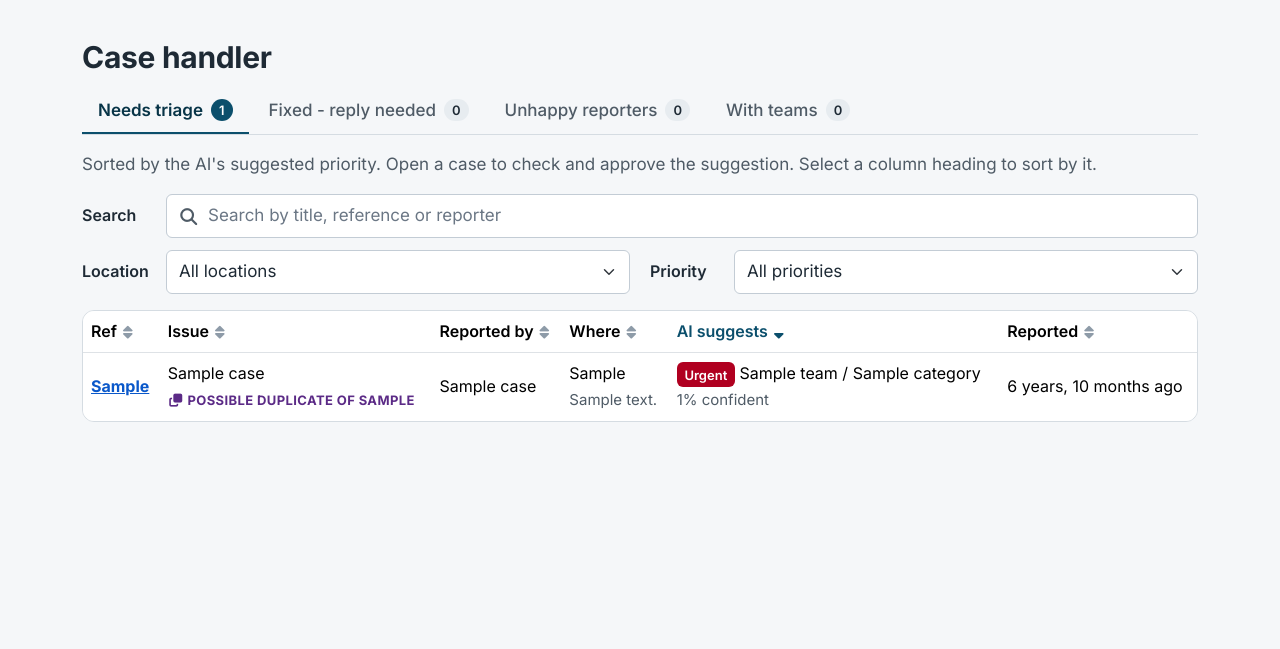
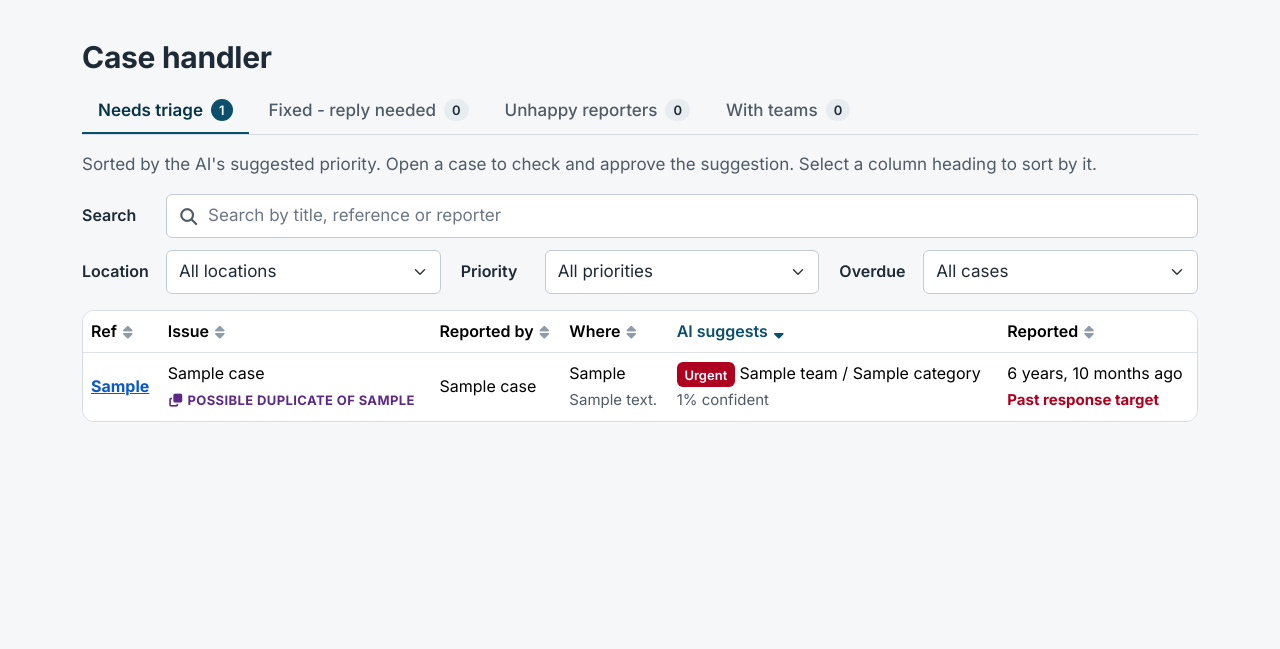
Before and after one commit to ctr-code/fix-it-at-work, a Django app: page /triage/ in a window 1280 px wide. Shown: the part 65-714 px from the top of the page. Run offline with Django 5.2, Linux system fonts and the light colour scheme; a user stored in the database is signed in; tables that the repository leaves empty hold one stand-in row (values such as "Sample post"); some libraries are stand-ins or nearby versions.

Commit message:
Filter the Case queue by overdue
Needs triage and With teams get an Overdue filter. In Needs triage it
means past the response target, and those reports are marked "Past
response target". The dashboard's Slow triage uses the same check.

Co-Authored-By: Claude Opus 5.5 <noreply@anthropic.com>

```diff
--- a/cases/templates/cases/triage_queue.html
+++ b/cases/templates/cases/triage_queue.html
@@ -37,7 +37,7 @@ when the text shown isn't what should be sorted (priorities, dates, scores).
     <div class="tab-pane fade show active" id="triage" role="tabpanel" aria-labelledby="tab-triage" tabindex="0">
     <p class="text-muted">Sorted by the AI's suggested priority. Open a case to check and approve the suggestion. Select a column heading to sort by it.</p>
     {% if new_cases %}
-    {# Filters rows by location and the AI's suggested priority; both must match (static/js/table-filter.js). Shown by the script. #}
+    {# Filters rows by location, the AI's suggested priority and the response target; all must match (static/js/table-filter.js). Shown by the script. #}
     <div class="sort-bar" data-row-filter-bar hidden>
         <div class="sort-bar-field sort-bar-search">
             <label for="triage-search" class="sort-bar-label">Search</label>
@@ -61,6 +61,15 @@ when the text shown isn't what should be sorted (priorities, dates, scores).
                 {% for rank, label in triage_priorities %}<option value="{{ rank }}">{{ label }}</option>{% endfor %}
             </select>
         </div>
+        {# "Overdue" here means past the response target: the reporter should have heard from a person by now #}
+        <div class="sort-bar-field">
+            <label for="triage-overdue" class="sort-bar-label">Overdue</label>
+            <select id="triage-overdue" class="form-select" data-filter-rows="#triage tbody" data-filter-key="overdue">
+                <option value="">All cases</option>
+                <option value="1">Past response target</option>
+                <option value="0">Within response target</option>
+            </select>
+        </div>
     </div>
     {% endif %}
     <div class="table-responsive panel p-0">
@@ -76,13 +85,13 @@ when the text shown isn't what should be sorted (priorities, dates, scores).
             </tr></thead>
             <tbody>
             {% for c in new_cases %}
-            <tr data-title="{{ c.title }}" data-ref="{{ c.reference }}" data-reporter="{{ c.reporter_name }}" data-priority="{% include 'cases/_priority_rank.html' with p=c.ai_priority %}" data-building="{{ c.building }}">
+            <tr data-title="{{ c.title }}" data-ref="{{ c.reference }}" data-reporter="{{ c.reporter_name }}" data-priority="{% include 'cases/_priority_rank.html' with p=c.ai_priority %}" data-building="{{ c.building }}" data-overdue="{{ c.past_target|yesno:'1,0' }}">
                 <td><a href="{% url 'triage_case' c.reference %}" class="fw-bold">{{ c.reference }}</a></td>
                 <td data-label="Issue" data-sort-value="{{ c.title }}">{{ c.title }}{% if c.ai_duplicate_candidate %}<br><span class="small ai-label"><i class="fa-solid fa-clone" aria-hidden="true"></i> Possible duplicate of {{ c.ai_duplicate_candidate.reference }}</span>{% endif %}</td>
                 <td data-label="Reported by" data-sort-value="{{ c.reporter_name }}">{{ c.reporter_name|default:"-" }}</td>
                 <td data-label="Where" data-sort-value="{{ c.building }} {{ c.location_detail }}">{{ c.building }}<br><span class="small text-muted">{{ c.location_detail }}</span></td>
                 <td data-label="AI suggests" data-sort-value="{% include 'cases/_priority_rank.html' with p=c.ai_priority %}">{% include "cases/_pri.html" with p=c.ai_priority %} {% if c.ai_category %}{{ c.ai_category.default_team }} / {{ c.ai_category }}{% else %}No suggestion{% endif %}<br><span class="small text-muted">{{ c.ai_confidence }}% confident</span></td>
-                <td data-label="Reported" data-sort-value="{{ c.date_reported|date:'c' }}"><time datetime="{{ c.date_reported|date:'c' }}">{{ c.date_reported|timesince }} ago</time></td>
+                <td data-label="Reported" data-sort-value="{{ c.date_reported|date:'c' }}"><time datetime="{{ c.date_reported|date:'c' }}">{{ c.date_reported|timesince }} ago</time>{% if c.past_target %}<br><span class="small overdue">Past response target</span>{% endif %}</td>
             </tr>
             {% empty %}<tr><td colspan="6" class="p-3">Nothing waiting. Nice.</td></tr>{% endfor %}
             </tbody>
@@ -192,7 +201,7 @@ when the text shown isn't what should be sorted (priorities, dates, scores).
     <div class="tab-pane fade" id="teams" role="tabpanel" aria-labelledby="tab-teams" tabindex="0">
     <p class="text-muted">Assigned to a team and not fixed yet, soonest due first.</p>
     {% if in_flight %}
-    {# Priority, team and officer filters; all must match (static/js/table-filter.js). Shown by the script. #}
+    {# Priority, team, officer and overdue filters; all must match (static/js/table-filter.js). Shown by the script. #}
     <div class="sort-bar" data-row-filter-bar hidden>
         <div class="sort-bar-field sort-bar-search">
             <label for="teams-search" class="sort-bar-label">Search</label>
@@ -224,6 +233,14 @@ when the text shown isn't what should be sorted (priorities, dates, scores).
                 {% for o in teams_officers %}<option value="{{ o }}">{{ o }}</option>{% endfor %}
             </select>
         </div>
+        <div class="sort-bar-field">
+            <label for="teams-overdue" class="sort-bar-label">Overdue</label>
+            <select id="teams-overdue" class="form-select" data-filter-rows="#teams tbody" data-filter-key="overdue">
+                <option value="">All cases</option>
+                <option value="1">Overdue only</option>
+                <option value="0">Not overdue</option>
+            </select>
+        </div>
     </div>
     {% endif %}
     <div class="table-responsive panel p-0">
@@ -239,7 +256,7 @@ when the text shown isn't what should be sorted (priorities, dates, scores).
             </tr></thead>
             <tbody>
             {% for c in in_flight %}
-            <tr data-title="{{ c.title }}" data-ref="{{ c.reference }}" data-reporter="{{ c.reporter_name }}" data-priority="{% include 'cases/_priority_rank.html' with p=c.priority %}" data-team="{{ c.assigned_team.name|default:'' }}" data-officer="{{ c.assigned_officer.name|default:'-' }}"><td><a href="{% url 'case_detail' c.reference %}">{{ c.reference }}</a></td><td data-label="Issue">{{ c.title }}</td><td data-label="Reported by" data-sort-value="{{ c.reporter_name }}">{{ c.reporter_name|default:"-" }}</td><td data-label="Priority" data-sort-value="{% include 'cases/_priority_rank.html' with p=c.priority %}">{% include "cases/_pri.html" with p=c.priority %}</td>
+            <tr data-title="{{ c.title }}" data-ref="{{ c.reference }}" data-reporter="{{ c.reporter_name }}" data-priority="{% include 'cases/_priority_rank.html' with p=c.priority %}" data-team="{{ c.assigned_team.name|default:'' }}" data-officer="{{ c.assigned_officer.name|default:'-' }}" data-overdue="{{ c.is_overdue|yesno:'1,0' }}"><td><a href="{% url 'case_detail' c.reference %}">{{ c.reference }}</a></td><td data-label="Issue">{{ c.title }}</td><td data-label="Reported by" data-sort-value="{{ c.reporter_name }}">{{ c.reporter_name|default:"-" }}</td><td data-label="Priority" data-sort-value="{% include 'cases/_priority_rank.html' with p=c.priority %}">{% include "cases/_pri.html" with p=c.priority %}</td>
                 <td data-label="Team / officer" data-sort-value="{{ c.assigned_team|default:'' }} {{ c.assigned_officer.name|default:'' }}">{{ c.assigned_team }}<br><span class="small text-muted">{{ c.assigned_officer.name|default:"Unassigned" }}</span></td>
                 <td data-label="Due" data-sort-value="{{ c.sla_due|date:'c' }}" class="{% if c.is_overdue %}overdue{% endif %}">{{ c.sla_due|date:"D j M, H:i" }}{% if c.is_overdue %} <span class="text-nowrap">({{ c.overdue_by }} overdue)</span>{% endif %}</td></tr>
             {% empty %}<tr><td colspan="6" class="p-3">None.</td></tr>{% endfor %}
--- a/cases/views.py
+++ b/cases/views.py
@@ -189,6 +189,19 @@ def _render_track(request, case, feedback_form, update_form):
 
 # ---------- 2. Triage and route (case handler) ----------
 
+def _past_response_target(new_cases, now):
+    """New reports waiting longer than the response target for the priority the AI suggested (or the
+    reporter chose), which is when the reporter should have heard from a person. Returns their ids."""
+    rules = {r.priority: r for r in SLARule.objects.all()}
+    holidays = set(Holiday.objects.values_list('date', flat=True))
+    late = set()
+    for c in new_cases:
+        rule = rules.get(c.ai_priority or c.reported_urgency)
+        if rule and now > rule.acknowledge_due(c.date_reported, holidays):
+            late.add(c.pk)
+    return late
+
+
 def _unhappy_reporters():
     """Recently closed cases where the reporter gave a low score, for handlers to follow up."""
     return (Case.objects.filter(status=Status.CLOSED, satisfaction__lte=UNHAPPY_SCORE,
@@ -210,6 +223,10 @@ def triage_queue(request):
     triage_priorities = [(PRIORITY_RANK[value], label) for value, label in Priority.choices
                          if any(c.ai_priority == value for c in new_cases)]
     triage_buildings = sorted({c.building for c in new_cases if c.building}, key=str.lower)
+    # Past the response target, for the "Overdue" filter and the note in the "Reported" column
+    late = _past_response_target(new_cases, timezone.now())
+    for c in new_cases:
+        c.past_target = c.pk in late
     # The same for cases with teams: priorities, teams and officers that are in the "With teams" list
     in_flight = list(in_flight)
     teams_priorities = [(PRIORITY_RANK[value], label) for value, label in Priority.choices
@@ -618,12 +635,11 @@ def _needs_attention(now):
     # New reports waiting longer than the response target for the priority the AI suggested
     # (or the reporter chose), which is when the reporter should have heard from a person
     rules = {r.priority: r for r in SLARule.objects.all()}
-    holidays = set(Holiday.objects.values_list('date', flat=True))
-    slow_triage = []
-    for c in Case.objects.filter(status=Status.NEW).order_by('date_reported'):
-        rule = rules.get(c.ai_priority or c.reported_urgency)
-        if rule and now > rule.acknowledge_due(c.date_reported, holidays):
-            slow_triage.append((c, f'Waiting {timesince(c.date_reported, now)} · target {rule.acknowledge_text}'))
+    waiting = list(Case.objects.filter(status=Status.NEW).order_by('date_reported'))
+    late = _past_response_target(waiting, now)
+    slow_triage = [(c, f'Waiting {timesince(c.date_reported, now)} · target '
+                       f'{rules[c.ai_priority or c.reported_urgency].acknowledge_text}')
+                   for c in waiting if c.pk in late]
 
     slow_reply = [(c, f'Fixed {timesince(c.date_resolved, now)} ago · {c.assigned_team or "No team"}')
                   for c in Case.objects.filter(status=Status.RESOLVED, date_resolved__lt=now - REPLY_WAIT)
```
Also changed, not shown: cases/tests.py (+39 -1 lines).
